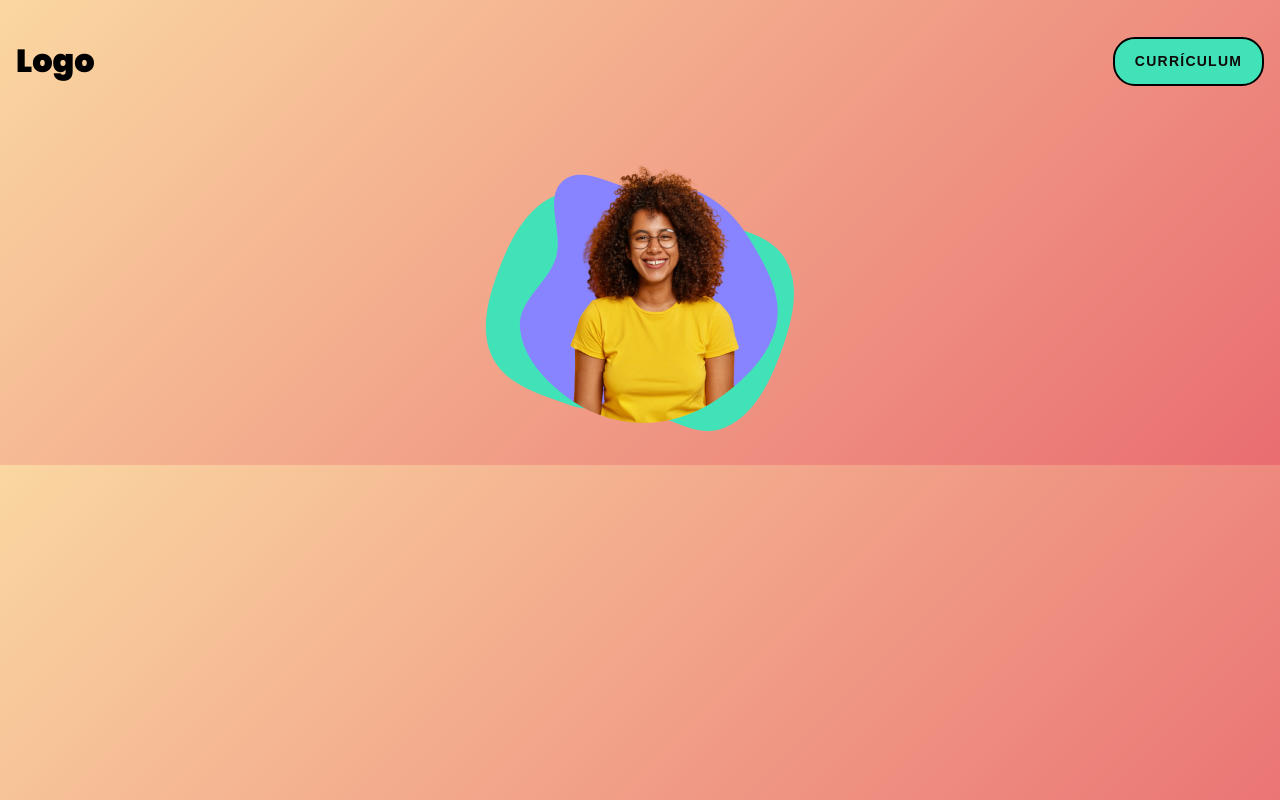
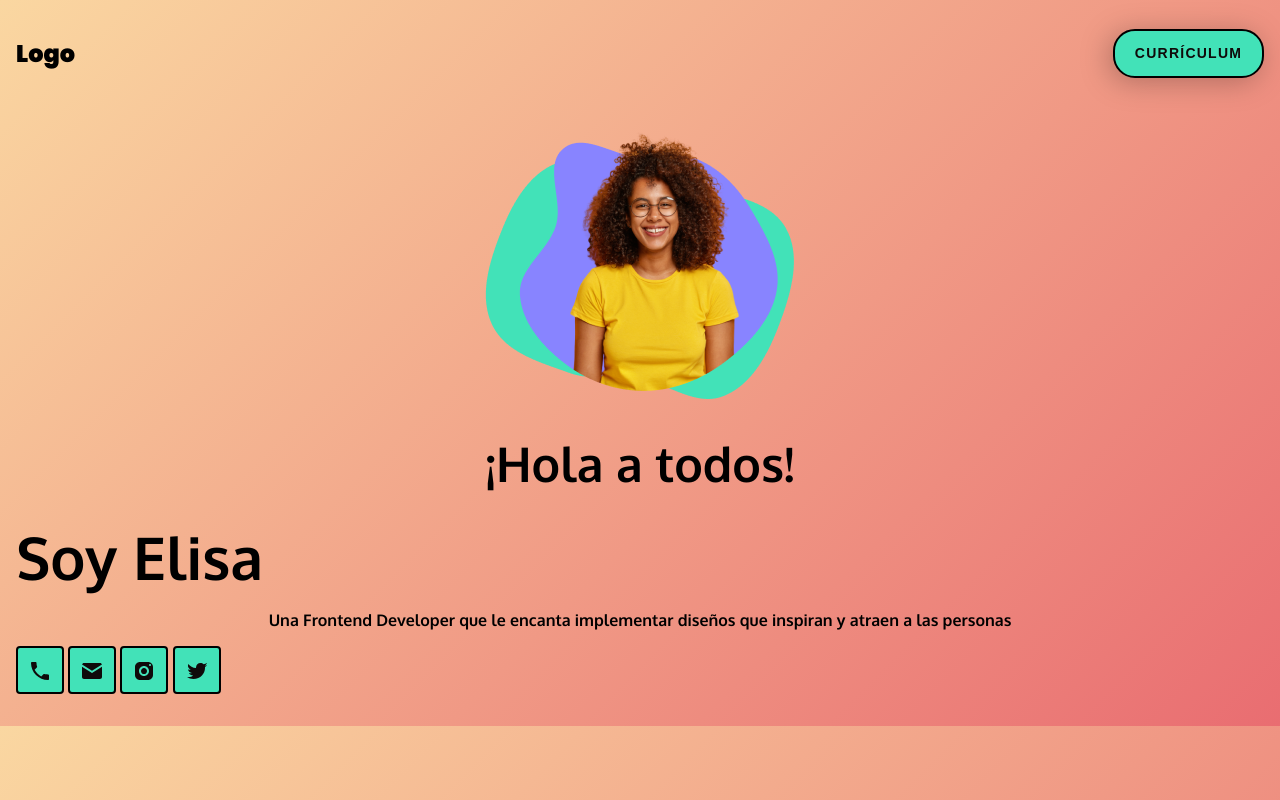
Before and after one commit to MiguelHG2351/portafolio-elisa, a plain HTML site: page index.html in a window 1280 px wide. Drawn offline with Linux system fonts and the light colour scheme.

Commit message:
some awful

```diff
--- a/index.html
+++ b/index.html
@@ -1,28 +1,71 @@
 <!DOCTYPE html>
 <html lang="en">
     <head>
-    <meta charset="UTF-8">
-    <meta http-equiv="X-UA-Compatible" content="IE=edge">
-    <meta name="viewport" content="width=device-width, initial-scale=1.0">
+        <meta charset="UTF-8" />
+        <meta http-equiv="X-UA-Compatible" content="IE=edge" />
+        <meta name="viewport" content="width=device-width, initial-scale=1.0" />
         <title>Portafolio - Elisa</title>
-    <link rel="stylesheet" href="style.css">
-    <link rel="preconnect" href="https://fonts.gstatic.com">
-    <link href="https://fonts.googleapis.com/css2?family=Oxygen:wght@700&display=swap" rel="stylesheet">
-    <link href="https://fonts.googleapis.com/css2?family=Poppins:wght@900&display=swap" rel="stylesheet">
+        <link rel="stylesheet" href="style.css" />
+        <link rel="preconnect" href="https://fonts.gstatic.com" />
+        <link
+            href="https://fonts.googleapis.com/css2?family=Oxygen:wght@700&display=swap"
+            rel="stylesheet"
+        />
+        <link
+            href="https://fonts.googleapis.com/css2?family=Poppins:wght@900&display=swap"
+            rel="stylesheet"
+        />
     </head>
     <body>
+        <main>
             <header class="header-site">
                 <div class="header-title">
-            <h1>Logo</h1>
+                    <h2>Logo</h2>
                 </div>
                 <div class="curriculum">
                     <button class="btn curriculum">Currículum</button>
                 </div>
             </header>
-    <section>
-        <div align="center">
-            <img src="/assets/images/person.png" alt="Foto de Elisa">
+            <section class="content">
+                <div align="center" class="header-info">
+                    <img src="/assets/images/person.png" alt="Foto de Elisa" />
+                    <h3>¡Hola a todos!</h3>
+                    <h1>Soy Elisa</h1>
+                    <p>
+                        Una Frontend Developer que le encanta implementar
+                        diseños que inspiran y atraen a las personas
+                    </p>
+                    <div class="social" align="left">
+                        <i class="social-icon">
+                            <img
+                                src="/assets/images/icon-phone.svg"
+                                alt="icono de telefono"
+                            />
+                        </i>
+                        <i class="social-icon">
+                            <img
+                                src="/assets/images/icon-important_mail.svg"
+                                alt="Contactame por email"
+                            />
+                        </i>
+                        <i class="social-icon">
+                            <img
+                                src="/assets/images/icon-instagram.svg"
+                                alt="Visita mi Instagram"
+                            />
+                        </i>
+                        <i class="social-icon">
+                            <img
+                                src="/assets/images/icon-twitter_squared.svg"
+                                alt="Revisa mi Twitter"
+                            />
+                        </i>
+                    </div>
                 </div>
             </section>
+            <section>
+                <p></p>
+            </section>
+        </main>
     </body>
 </html>
--- a/style.css
+++ b/style.css
@@ -1,6 +1,15 @@
 body {
     margin: 0;
     background-image: linear-gradient(135deg, #FAD7A1, #E96D71);
+}
+
+:root {
+    --primary: #42E2B8;
+    --black: #000;
+}
+
+main {
+    padding: 16px;
 }
 
 /* Format User Agent */
@@ -14,11 +23,12 @@ body {
     display: flex;
     justify-content: space-between;
     align-items: center;
-    padding: 16px;
 }
 
-.header-title h1 {
+.header-title h2 {
     font-family: "Poppins", sans-serif;
+    font-size: 24px;
+    font-weight: 900;
 }
 
 .btn.curriculum {
@@ -35,5 +45,35 @@ body {
     border-radius: 22px;
     color: #0F0A0A;
     text-align: center;
-    filter: drop-shadow(-4px 4px 14px 0 #000 25%);
+    filter: drop-shadow(-4px 4px 14px rgba(0, 0, 0, 0.25));
 }
+
+.content {
+    font-family: "Oxygen";
+}
+
+.header-info h3 {
+    font-size: 48px;
+    margin: 0 0 26px 0;
+}
+
+.header-info h1 {
+    font-size: 59px;
+    margin: 0 0 0 0;
+    text-align: left;
+}
+
+.social-icon {
+    background: var(--primary);
+    display: inline-block;
+    inline-size: 44px;
+    block-size: 44px;
+    text-align: center;
+    line-height: 44px;
+    border-radius: 4px;
+    border: 2px solid var(--black);
+}
+
+.social-icon img {
+    vertical-align: middle;
+}
```
Also changed, not shown: assets/images/icon-important_mail.svg (added), assets/images/icon-instagram.svg (added), assets/images/icon-phone.svg (added), assets/images/icon-twitter_squared.svg (added), 2 other files. Lines whose indentation alone changed are shown as unchanged.
